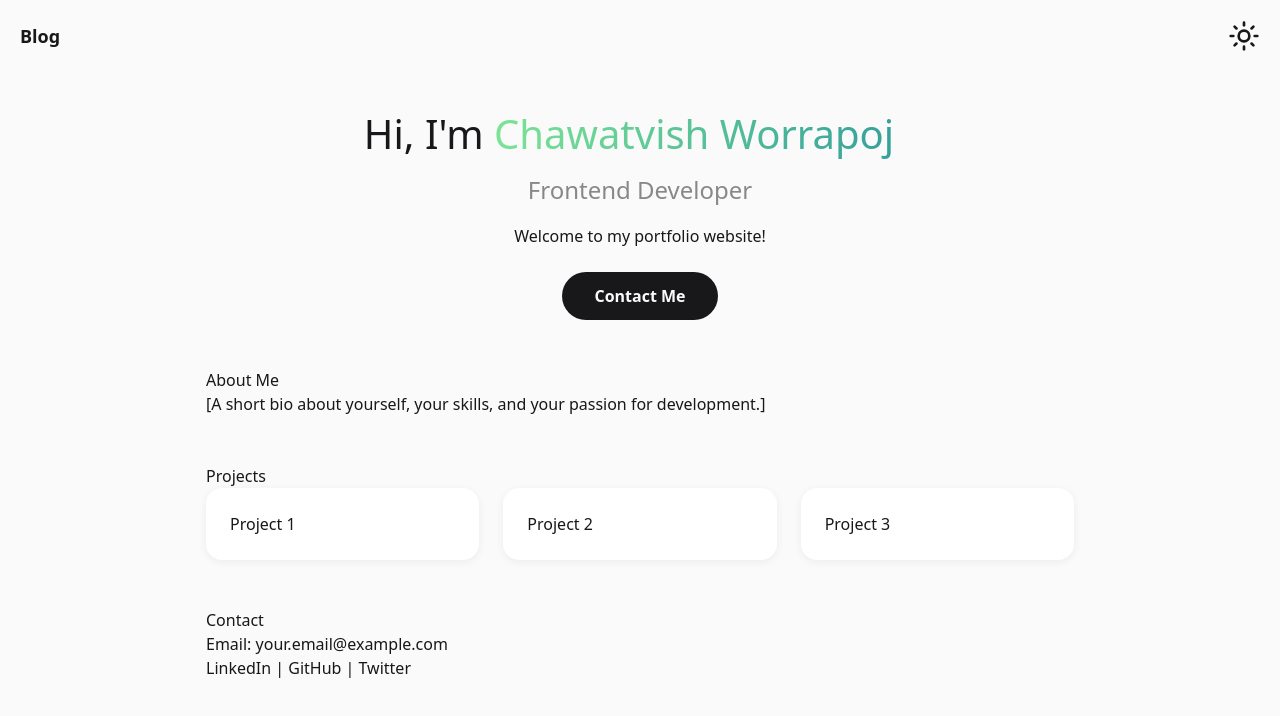
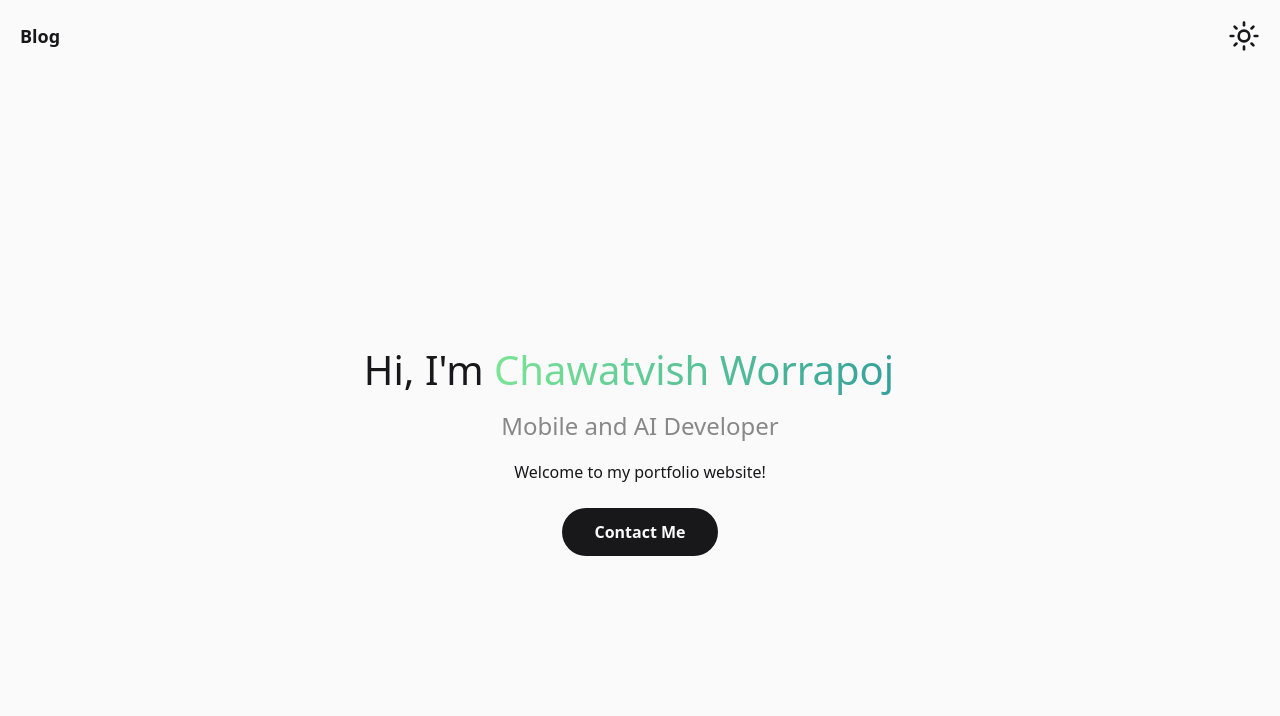
Before and after one commit to chawatvish/chawatvish.github.io, a React (Vite) app: page / in a window 1280 px wide. Shown: the top 716 px of the page. Built offline with nearby package versions, Linux system fonts and the light colour scheme.

Commit message:
rebuild main screen

```diff
--- a/src/Home.jsx
+++ b/src/Home.jsx
@@ -27,38 +27,11 @@ const Home = () => {
             />
           </span>
         </h1>
-        <h2>Frontend Developer</h2>
+        <h2>Mobile and AI Developer</h2>
         <p>Welcome to my portfolio website!</p>
-        <a href="#contact" className="cta-btn">
+        <a href="https://x.com/chawatvish" className="cta-btn">
           Contact Me
         </a>
-      </section>
-      {/* About Section */}
-      <section className="about-section" id="about">
-        <h2>About Me</h2>
-        <p>
-          [A short bio about yourself, your skills, and your passion for
-          development.]
-        </p>
-      </section>
-      {/* Projects Section */}
-      <section className="projects-section" id="projects">
-        <h2>Projects</h2>
-        <div className="projects-list">
-          {/* Add project cards here */}
-          <div className="project-card">Project 1</div>
-          <div className="project-card">Project 2</div>
-          <div className="project-card">Project 3</div>
-        </div>
-      </section>
-      {/* Contact Section */}
-      <section className="contact-section" id="contact">
-        <h2>Contact</h2>
-        <p>
-          Email:{' '}
-          <a href="mailto:your.email@example.com">your.email@example.com</a>
-        </p>
-        <p>LinkedIn | GitHub | Twitter</p>
       </section>
     </main>
   )
--- a/src/index.css
+++ b/src/index.css
@@ -25,7 +25,12 @@
   .home-container {
     max-width: 900px;
     margin: 0 auto;
-    padding: 32px 16px;
+    min-height: 100vh;
+    display: flex;
+    flex-direction: column;
+    justify-content: center;
+    align-items: center;
+    padding: 0 16px;
   }
 
   .hero-section {
```
